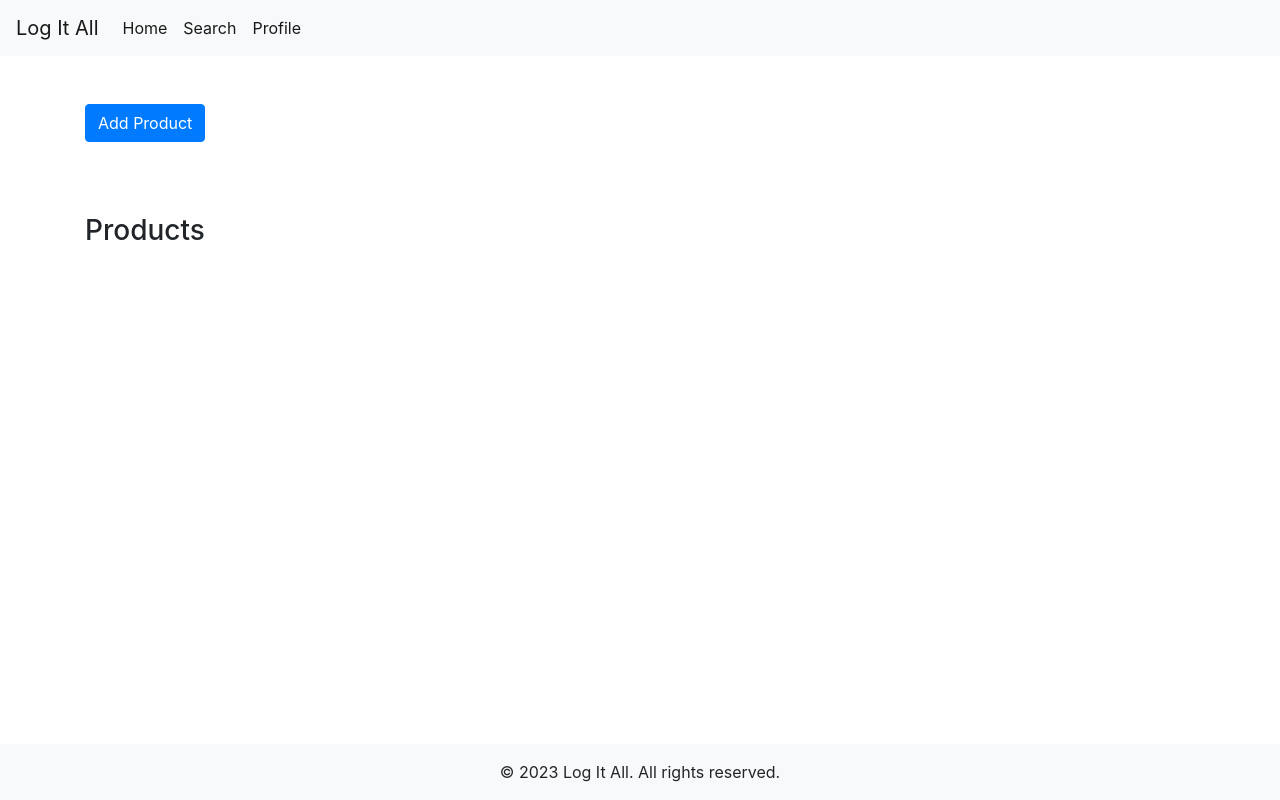
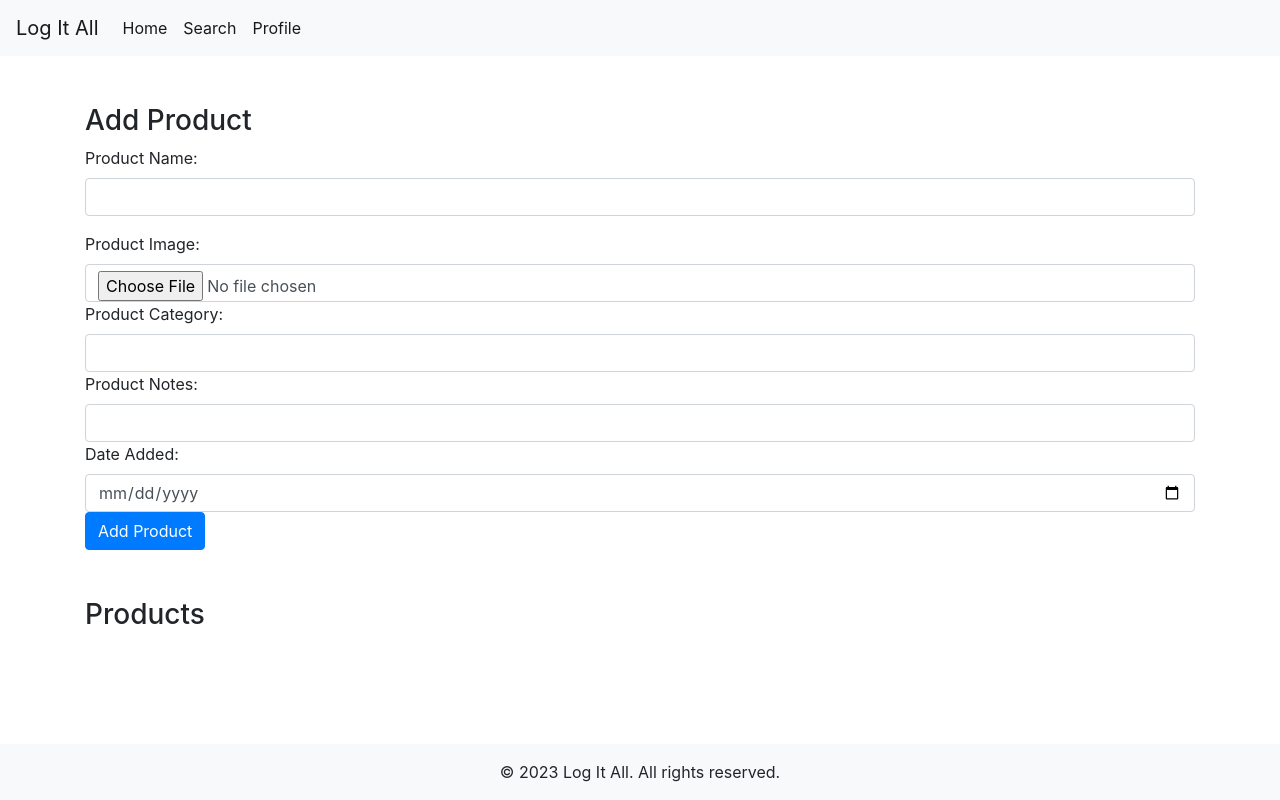
Before and after one commit to JusJae/ms3_logapp, a Flask app: page / in a window 1280 px wide. Run offline with Flask 3, Linux system fonts and the light colour scheme; some libraries are stand-ins or nearby versions.

Commit message:
fix(script): add to product list interactivity

```diff
--- a/app.py
+++ b/app.py
@@ -1,6 +1,7 @@
 import os
-from flask import Flask, render_template, url_for, request, redirect, session
+from flask import Flask, flash, render_template, url_for, request, redirect, session
 from flask_pymongo import PyMongo
+from werkzeug.utils import secure_filename
 from bson.objectid import ObjectId
 if os.path.exists("env.py"):
     import env
@@ -17,7 +18,6 @@ mongo.db = mongo.cx[app.config["MONGO_DBNAME"]]
 db = mongo.db
 
 
-
 @app.route("/")
 def home():
     return render_template("index.html")
@@ -29,9 +29,9 @@ def products():
     return render_template("products.html", products=products)
 
 
+# Save the product details to MongoDB
 @app.route("/add_product", methods=["GET", "POST"])
 def add_product():
-    # Your code here
     return render_template("add_product.html")
 
 
--- a/static/js/script.js
+++ /dev/null
@@ -1,24 +0,0 @@
-// JS for interactive elements like modals, forms, etc.
-// Submit event for the product form
-
-document
-	.getElementById("addProductForm")
-	.addEventListener("submit", function (e) {
-		e.preventDefault();
-		// Get product details from the form
-		let productName = document.getElementById("productName").value;
-		let productImage = document.getElementById("productImage").files[0];
-		// TODO: Upload image and product details to server
-		// Then update the product list
-		let productItem = document.createElement("li");
-		productItem.className = "list-group-item";
-		productItem.innerHTML = `${productName}
-                <span class="float-right">
-                    <a href="#" class="mr-2"><i class="fas fa-edit"></i></a>
-                    <a href="#" class="text-danger"><i class="fas fa-trash"></i></a>
-                </span>`;
-		document.getElementById("productList").appendChild(productItem);
-		// Reset form and close modal
-		document.getElementById("productName").value = "";
-		$("#addProductModal").modal("hide");
-	});
--- a/templates/add_product.html
+++ b/templates/add_product.html
@@ -14,23 +14,23 @@
                     <span aria-hidden="true">&times;</span>
                 </button>
             </div>
-            <form id="addProductForm" action="/add_product" method="post" enctype="multipart/form-data">
+            <form id="addProductForm" action="/add_product" method="POST" enctype="multipart/form-data">
                 <div class="modal-body">
                     <div>
                         <label for="product_name">Product Name:</label>
-                        <input type="text" name="product_name" id="product_name" required>
+                        <input type="text" name="product_name" id="productName" required>
                     </div>
                     <div>
                         <label for="image">Upload Product Image:</label>
-                    <input type="file" name="image" id="image" accept="image/*" required>
+                    <input type="file" name="image" id=productImage" accept="image/*" required>
                     </div>
                     <div>
                         <label for="product_category">Category:</label>
-                        <input type="text" name="product_category" id="product_category" required>
+                        <input type="text" name="product_category" id="productCategory" required>
                     </div>
                     <div>
                         <label for="product_notes">Notes:</label>
-                        <input type="text" name="product_notes" id="product_notes">
+                        <input type="text" name="product_notes" id="productNotes">
                     </div>
                     <div>
                     <input type="submit" value="Add Product">
--- a/templates/index.html
+++ b/templates/index.html
@@ -1,22 +1,103 @@
-{% extends "base.html" %}
-
-{% block content %}
-
-<!-- Add product form -->
-{% include 'add_product.html' %}
+{% extends "base.html" %} {% block content %}
+<!-- Form to add product -->
+<h3>Add Product</h3>
+<form id="addProductForm">
+	<div class="form-group">
+		<label for="productName">Product Name:</label>
+		<input
+			type="text"
+			class="form-control"
+			id="productName" />
+	</div>
+	<div>
+		<label for="productImage">Product Image:</label>
+		<input
+			type="file"
+			class="form-control"
+			id="productImage" />
+	</div>
+	<div>
+		<label for="productCategory">Product Category:</label>
+		<input
+			type="text"
+			class="form-control"
+			id="productCategory" />
+	</div>
+	<div>
+		<label for="productNotes">Product Notes:</label>
+		<input
+			type="text"
+			class="form-control"
+			id="productNotes" />
+	</div>
+	<div>
+		<label for="dateAdded">Date Added:</label>
+		<input
+			type="date"
+			class="form-control"
+			id="dateAdded" />
+	</div>
+	<!-- Add other input fields as needed -->
+	<button
+		type="submit"
+		class="btn btn-primary">
+		Add Product
+	</button>
+</form>
 
 <!-- Product list -->
 <h3 class="mt-5">Products</h3>
-<ul class="list-group" id="productList">
+<ul
+	class="list-group"
+	id="productList">
 	{% for product in products %}
 	<li class="list-group-item">
-        <img src="{{ product.image_url }}" alt="{{ product.name }}" height="50" class="mr-3">
-        {{ product.name }}
+		{{ product.name }} {{ product.image }} {{ product.category }} {{
+		product.notes }} {{ product.date_added }}
 		<span class="float-right">
-            <a href="#" class="mr-2"><i class="fas fa-edit"></i></a>
-            <a href="#" class="text-danger"><i class="fas fa-trash"></i></a>
+			<a
+				href="#"
+				class="mr-2"
+				><i class="fas fa-edit"></i
+			></a>
+			<a
+				href="#"
+				class="text-danger"
+				><i class="fas fa-trash"></i
+			></a>
 		</span>
 	</li>
 	{% endfor %}
 </ul>
+{% endblock %} {% block scripts %}
+<script>
+	// Example JS: Submit event for the product form
+	document
+		.getElementById("addProductForm")
+		.addEventListener("submit", function (e) {
+			e.preventDefault();
+			// Get product name from the form
+			let productName = document.getElementById("productName").value;
+			let productImage = document.getElementById("productImage").value;
+			let productCategory = document.getElementById("productCategory").value;
+			let productNotes = document.getElementById("productNotes").value;
+			let dateAdded = document.getElementById("dateAdded").value;
+
+			// Add the product to the list (you might want to do more here, like sending it to the server)
+			let productItem = document.createElement("li");
+			productItem.className = "list-group-item";
+			productItem.innerHTML = `${productName} ${productImage} ${productCategory} ${productNotes} ${dateAdded}
+            <span class="float-right">
+                <a href="#" class="mr-2"><i class="fas fa-edit"></i></a>
+                <a href="#" class="text-danger"><i class="fas fa-trash"></i></a>
+            </span>`;
+			document.getElementById("productList").appendChild(productItem);
+			// Reset form
+			document.getElementById("productName").value = "";
+			document.getElementById("productImage").value = "";
+			document.getElementById("productCategory").value = "";
+			document.getElementById("productNotes").value = "";
+			document.getElementById("dateAdded").value = "";
+		});
+</script>
 {% endblock %}
```
Lines whose indentation alone changed are shown as unchanged.
